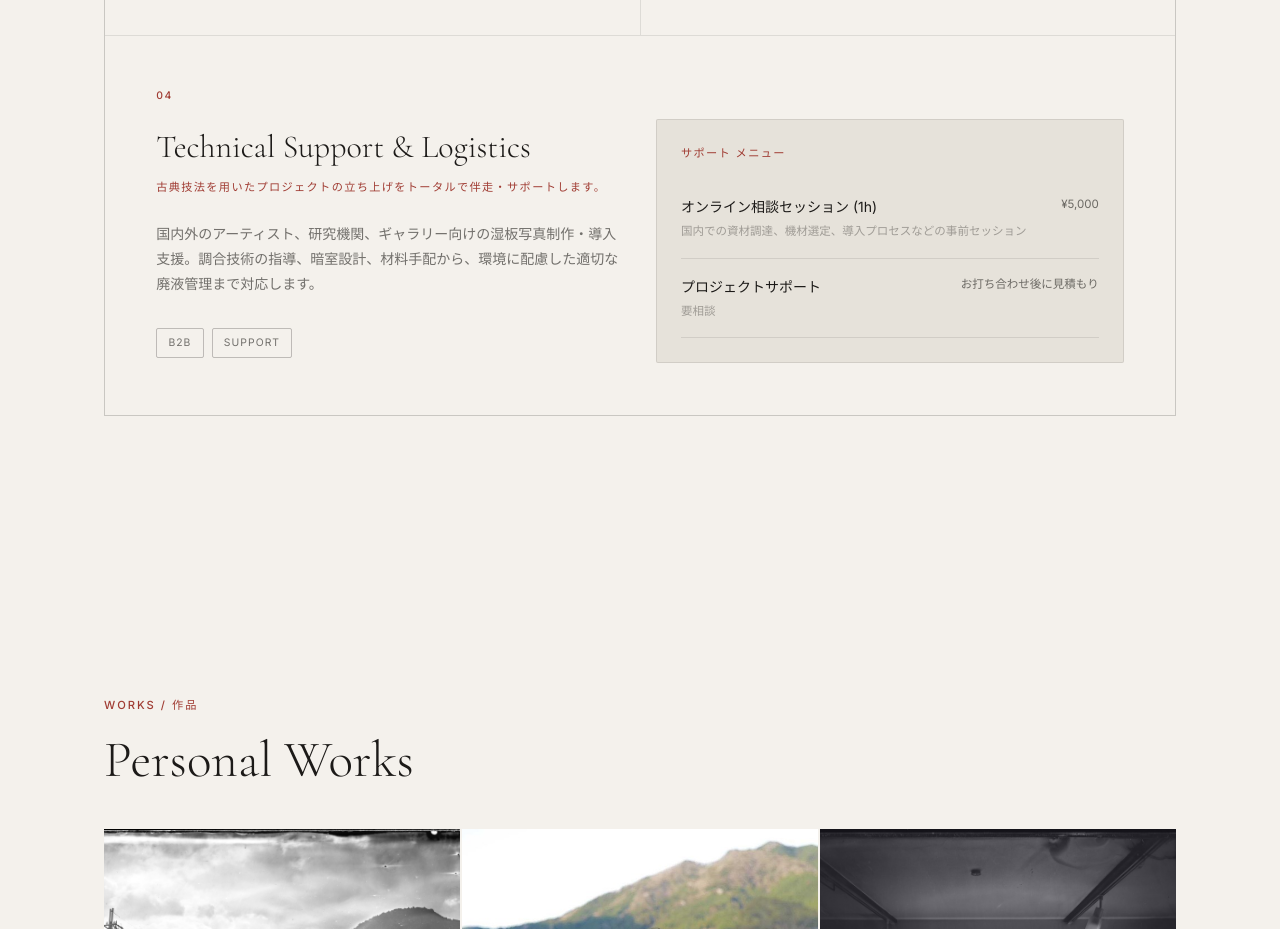
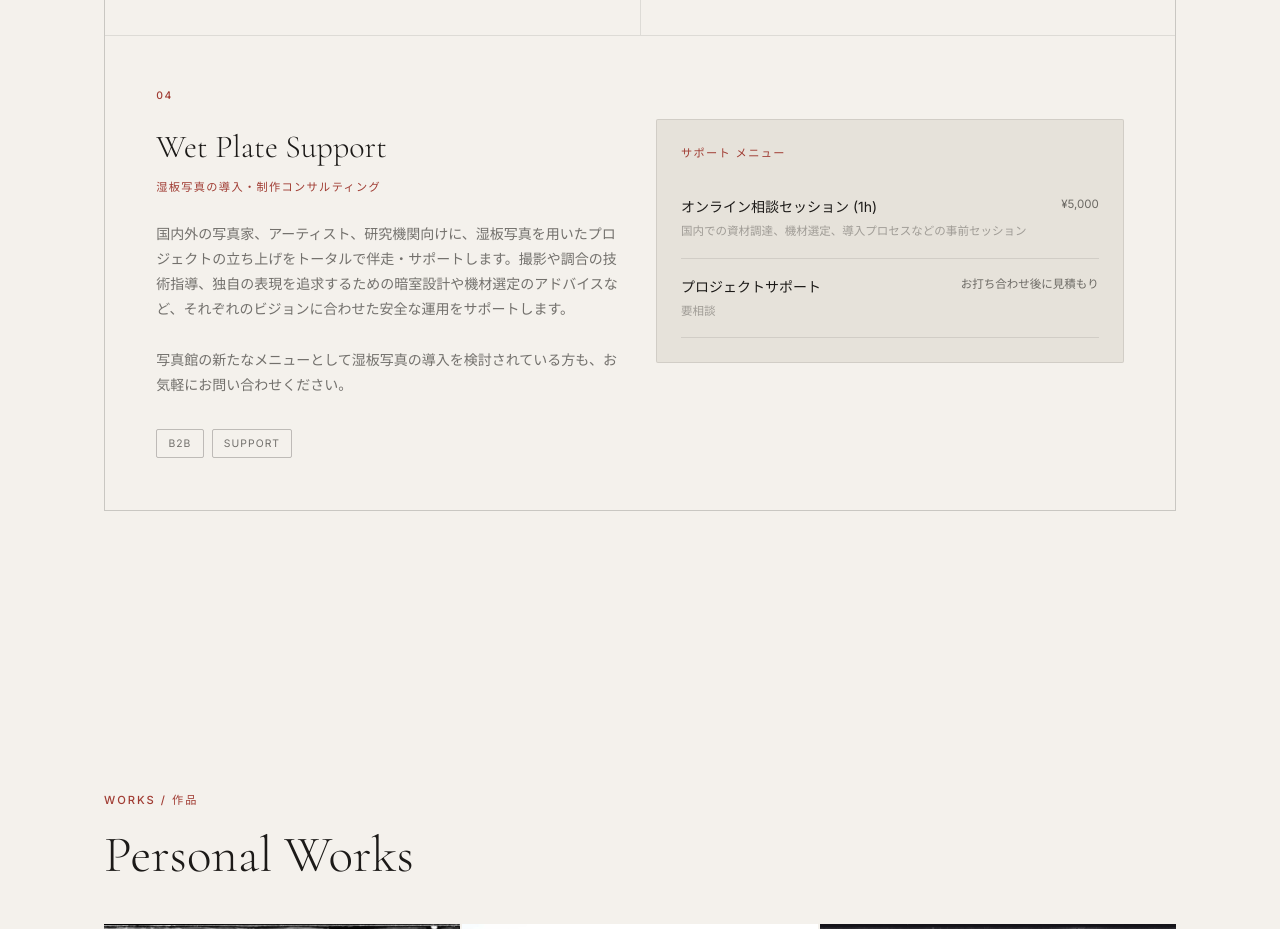
Before and after one commit to sawaganinja/yukihonda-portfolio, a React (Vite) app: page / in a window 1280 px wide. Shown: the part 2040-2969 px from the top of the page. Built offline with nearby package versions, Linux system fonts and the light colour scheme.

Commit message:
Update: Update Wet Plate Support wording to include photographers and photo studios

```diff
--- a/src/App.tsx
+++ b/src/App.tsx
@@ -231,14 +231,15 @@ function Services({ onViewWork }: { onViewWork: (f: Filter) => void }) {
             >Follow on Instagram →</a>
           </div>
 
-          {/* Technical Support */}
+          {/* Wet Plate Support */}
           <div className="service-card service-card--wide">
             <div>
               <div className="service-card__num">04</div>
-              <h3 className="service-card__title">Technical Support & Logistics</h3>
-              <p className="service-card__sub">古典技法を用いたプロジェクトの立ち上げをトータルで伴走・サポートします。</p>
+              <h3 className="service-card__title">Wet Plate Support</h3>
+              <p className="service-card__sub">湿板写真の導入・制作コンサルティング</p>
               <p className="service-card__desc">
-                国内外のアーティスト、研究機関、ギャラリー向けの湿板写真制作・導入支援。調合技術の指導、暗室設計、材料手配から、環境に配慮した適切な廃液管理まで対応します。
+                国内外の写真家、アーティスト、研究機関向けに、湿板写真を用いたプロジェクトの立ち上げをトータルで伴走・サポートします。撮影や調合の技術指導、独自の表現を追求するための暗室設計や機材選定のアドバイスなど、それぞれのビジョンに合わせた安全な運用をサポートします。<br /><br />
+                写真館の新たなメニューとして湿板写真の導入を検討されている方も、お気軽にお問い合わせください。
               </p>
               <div className="service-card__tags">
                 <span className="service-tag">B2B</span>
```
